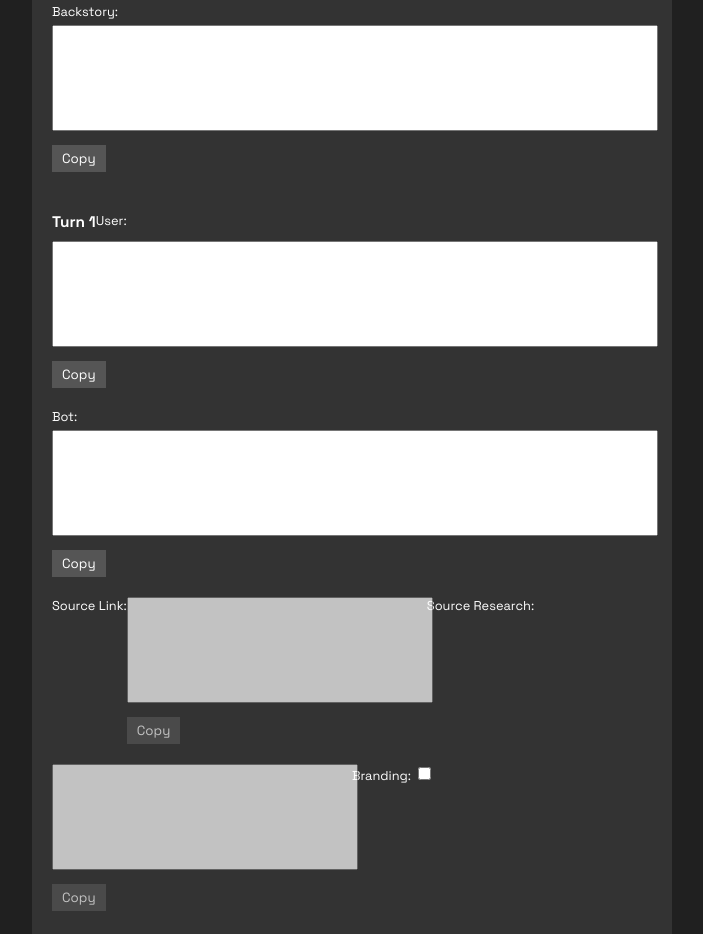
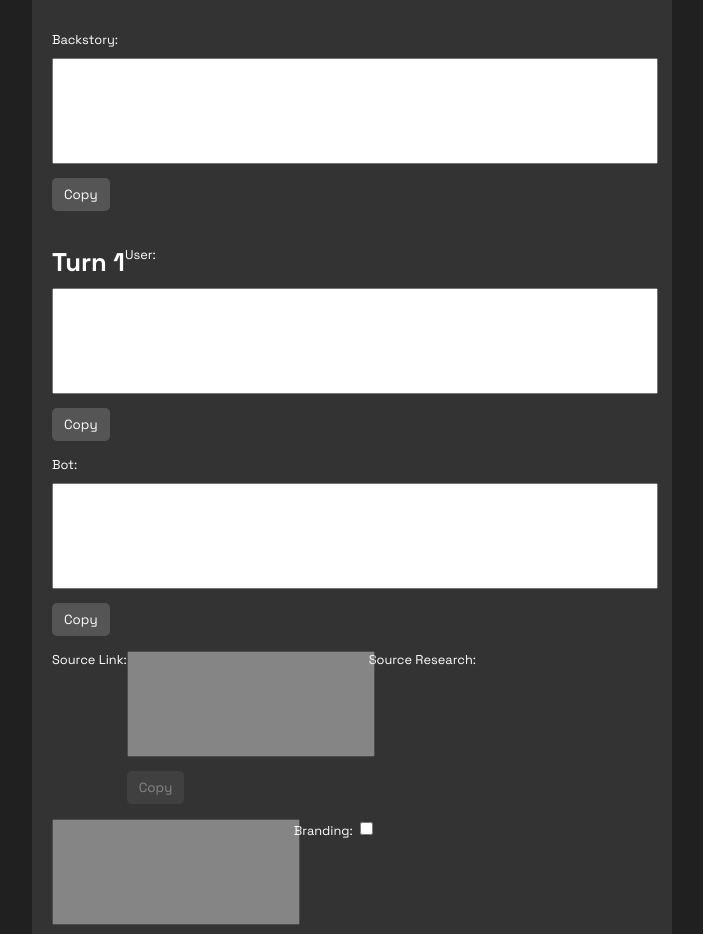
Before and after one commit to caiorubini/invisible, a plain HTML site: page index.html in a window 1280 px wide. Shown: the part 484-1418 px from the top of the page, without its empty margins (288-991 px from the left). Drawn offline with Linux system fonts and the light colour scheme.

Commit message:
Update index.html

```diff
--- a/index.html
+++ b/index.html
@@ -5,7 +5,7 @@
     <meta charset="UTF-8">
     <meta name="viewport" content="width=device-width, initial-scale=1.0">
     <link href="https://fonts.googleapis.com/css2?family=Space+Grotesk:wght@300;400;500;600;700&display=swap" rel="stylesheet">
-    <title>Dialogue Submission</title>
+    <title>Conversation Writing Form v1.0</title>
     <style>
         body {
             background-color: #202020;
@@ -24,7 +24,7 @@
 
         h1 {
             color: white;
-            font-size: 1.2em;
+            font-size: 1.8em;
             margin-bottom: 20px;
             text-align: left;
         }
@@ -34,7 +34,7 @@
             max-width: 90%;
             padding: 20px;
             background-color: #333;
-            border-radius: 5px;
+            border-radius: 15px;
         }
 
         .section {
@@ -53,13 +53,12 @@
         }
 
         .section .source {
-            width: 50%;
-            opacity: 0.7;
+            opacity: 0.4;
         }
 
         .section label {
             display: block;
-            margin-bottom: 5px;
+            margin-bottom: 10px;
         }
 
         textarea {
@@ -78,20 +77,22 @@
             background: #555;
             border: none;
             color: white;
-            padding: 5px 10px;
+            padding: 8px 12px;
             cursor: pointer;
             display: inline-block;
-            margin-bottom: 20px;
+            margin-bottom: 15px;
+            border-radius: 5px;
         }
 
         input[type="submit"] {
             width: 100%;
             padding: 10px;
-            font-size: 1.2rem;
+            font-size: 1.0rem;
+            border-radius: 10px;
         }
 
         .turn-number {
-            font-size: 1.2em;
+            font-size: 2.0em;
             font-weight: bold;
             margin-bottom: 10px;
         }
@@ -135,7 +136,7 @@
 
             <!-- Turn 1 -->
             <div class="section">
-                <span class="turn-number">Turn 1</span>
+                <span class="turn-number">Turn 1</span><br><br>
 
                 <label for="user1">User:</label>
                 <div class="field">
```
